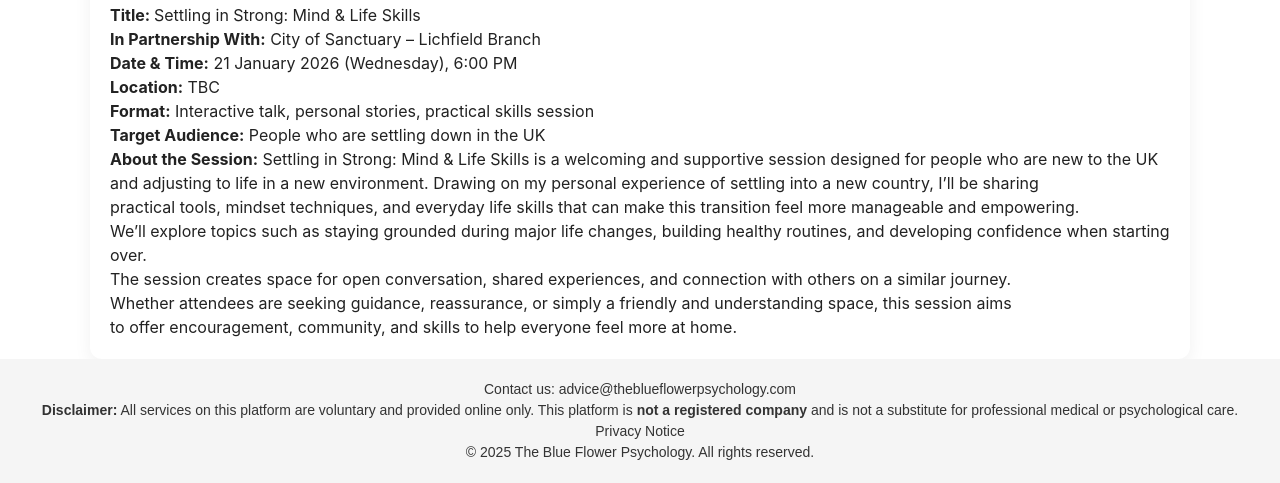
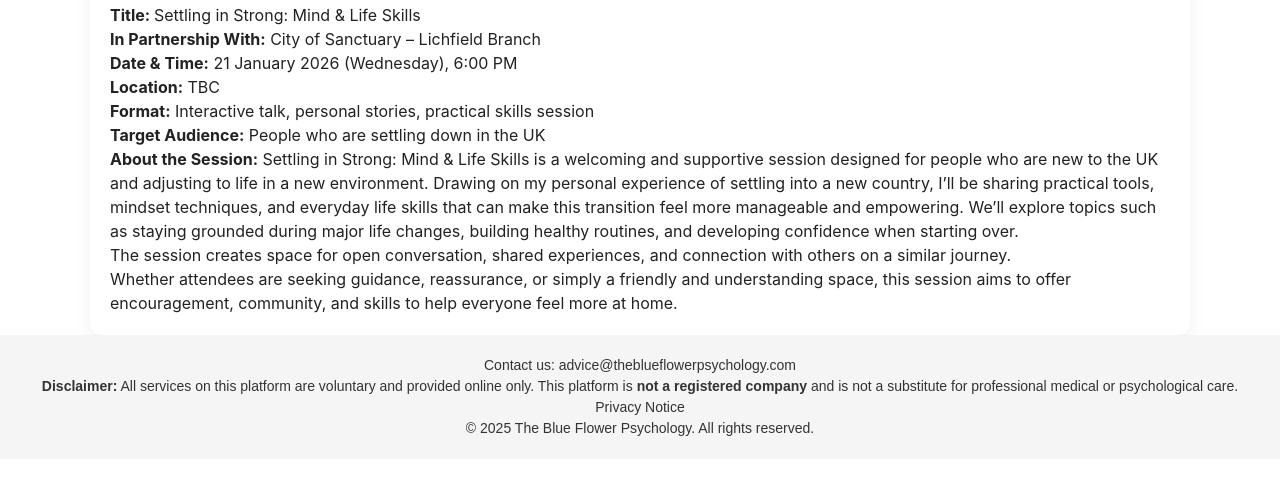
Before and after one commit to SamanthaYYN/theblueflowerpsychology, a plain HTML site: page events.html in a window 1280 px wide. Shown: the part 321-804 px from the top of the page. Drawn offline with Linux system fonts and the light colour scheme.

Commit message:
Update events.html

```diff
--- a/events.html
+++ b/events.html
@@ -108,12 +108,12 @@
 <b>Format:</b> Interactive talk, personal stories, practical skills session <br>
 <b>Target Audience:</b> People who are settling down in the UK <br>
 <b>About the Session:</b>
-Settling in Strong: Mind & Life Skills is a welcoming and supportive session designed for people who are new to the UK <br>
-and adjusting to life in a new environment. Drawing on my personal experience of settling into a new country, I’ll be sharing <br>
-practical tools, mindset techniques, and everyday life skills that can make this transition feel more manageable and empowering. <br>
+Settling in Strong: Mind & Life Skills is a welcoming and supportive session designed for people who are new to the UK
+and adjusting to life in a new environment. Drawing on my personal experience of settling into a new country, I’ll be sharing
+practical tools, mindset techniques, and everyday life skills that can make this transition feel more manageable and empowering.
 We’ll explore topics such as staying grounded during major life changes, building healthy routines, and developing confidence when starting over. <br>
 The session creates space for open conversation, shared experiences, and connection with others on a similar journey. <br>
-Whether attendees are seeking guidance, reassurance, or simply a friendly and understanding space, this session aims <br>
+Whether attendees are seeking guidance, reassurance, or simply a friendly and understanding space, this session aims
           to offer encouragement, community, and skills to help everyone feel more at home.</p>
       </div>
     </div>
```
